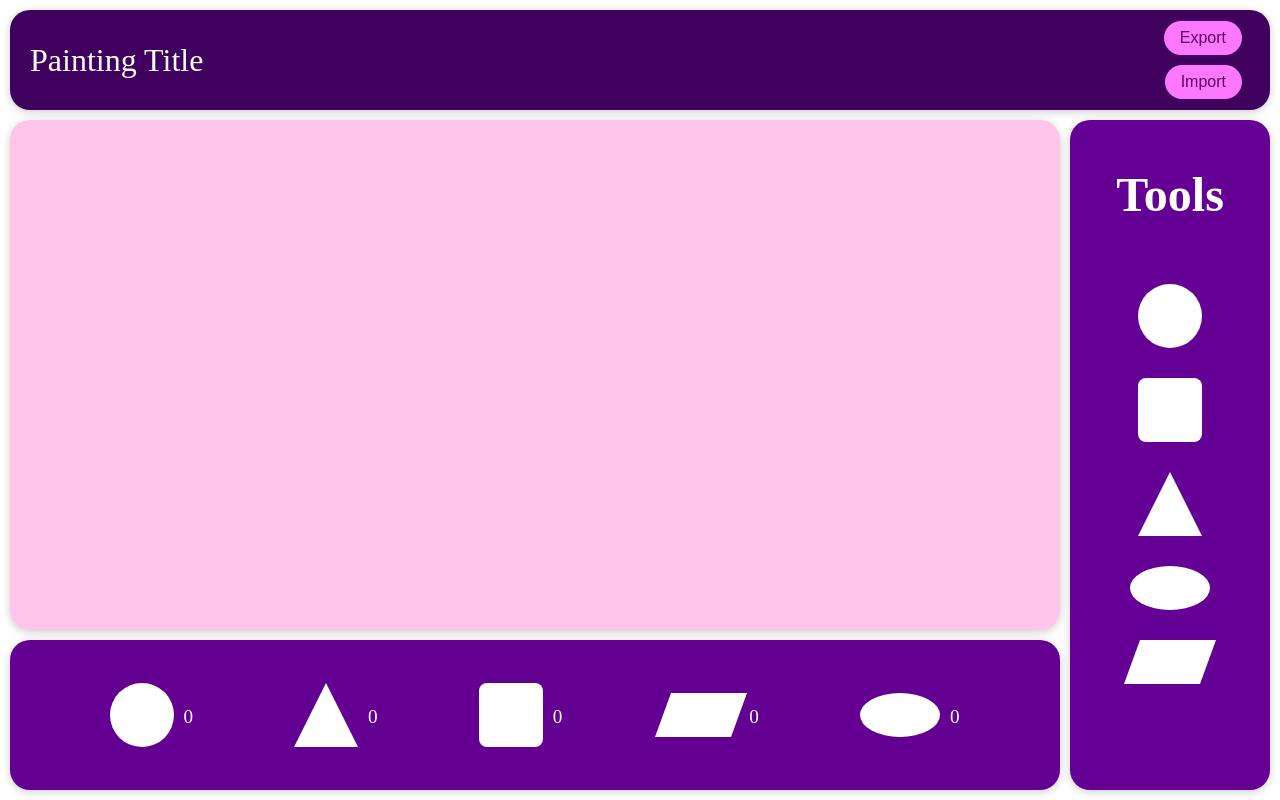
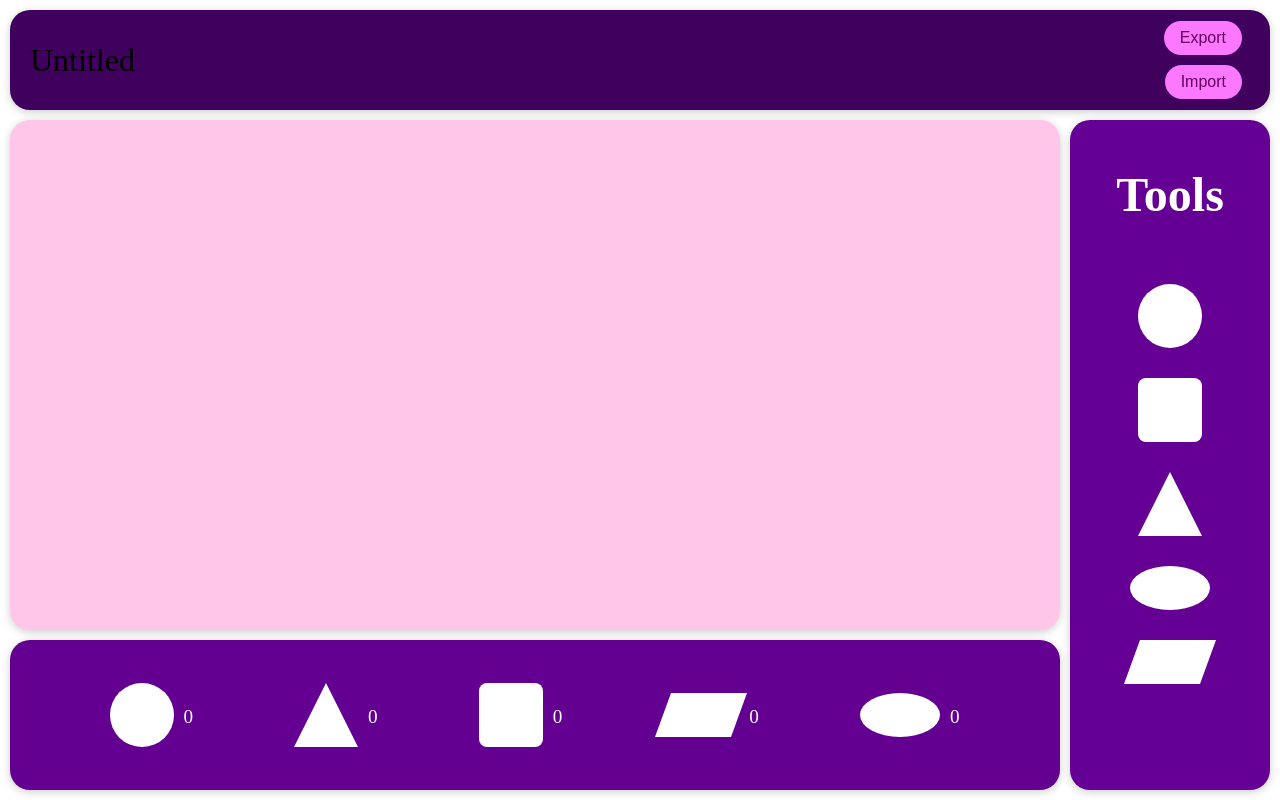
Before and after one commit to amirdr81/web-programming-HW-2, a React (Create React App) app: page / in a window 1280 px wide. Built offline with nearby package versions, Linux system fonts and the light colour scheme.

Commit message:
changing file name added and readme updated

```diff
--- a/src/App.js
+++ b/src/App.js
@@ -6,6 +6,7 @@ import Counter from "./components/counter";
 
 function App() {
   const [shapes, setShapes] = useState([]);
+  const [fileName, setFileName] = useState("Untitled");
 
   const shapeCounts = {
     circle: shapes.filter(s => s.type === 'circle').length,
@@ -31,7 +32,7 @@ function App() {
 
   return (
     <div>
-      <Header />
+      <Header fileName={fileName} setFileName={setFileName}/>
       <Counter counts={shapeCounts}/>
       <Slidebar onDragStart={handleDragStart} />
       <Canvas
--- a/src/components/Header.js
+++ b/src/components/Header.js
@@ -1,10 +1,44 @@
-import React from "react";
+import React, { useState, useRef, useEffect } from "react";
 import "./Header.css";
 
-function Header() {
+function Header({ fileName, setFileName }) {
+  const [isEditing, setIsEditing] = useState(false);
+  const inputRef = useRef();
+
+  useEffect(() => {
+    if (isEditing && inputRef.current) {
+      inputRef.current.focus();
+      inputRef.current.select();
+    }
+  }, [isEditing]);
+
+  const handleFinishEdit = () => {
+    setFileName(fileName.trim() || "Untitled");
+    setIsEditing(false);
+  };
+
   return (
     <div className="header-box">
-      <div className="header-title">Painting Title</div>
+      <div className="file-name-header">
+        {isEditing ? (
+          <input
+            ref={inputRef}
+            type="text"
+            value={fileName}
+            onChange={(e) => setFileName(e.target.value)}
+            onBlur={handleFinishEdit}
+            onKeyDown={e => e.key === 'Enter' && handleFinishEdit()}
+          />
+        ) : (
+          <span
+            className="header-file-name"
+            onClick={() => setIsEditing(true)}
+            title="برای ویرایش کلیک کنید"
+          >
+            {fileName}
+          </span>
+        )}
+      </div>
       <div className="btn-group">
         <button className="btn">Export</button>
         <button className="btn">Import</button>
```
Also changed, not shown: src/components/Header.css (line endings or trailing spaces), 1 other file (tests, documents, lock files or other folders).
